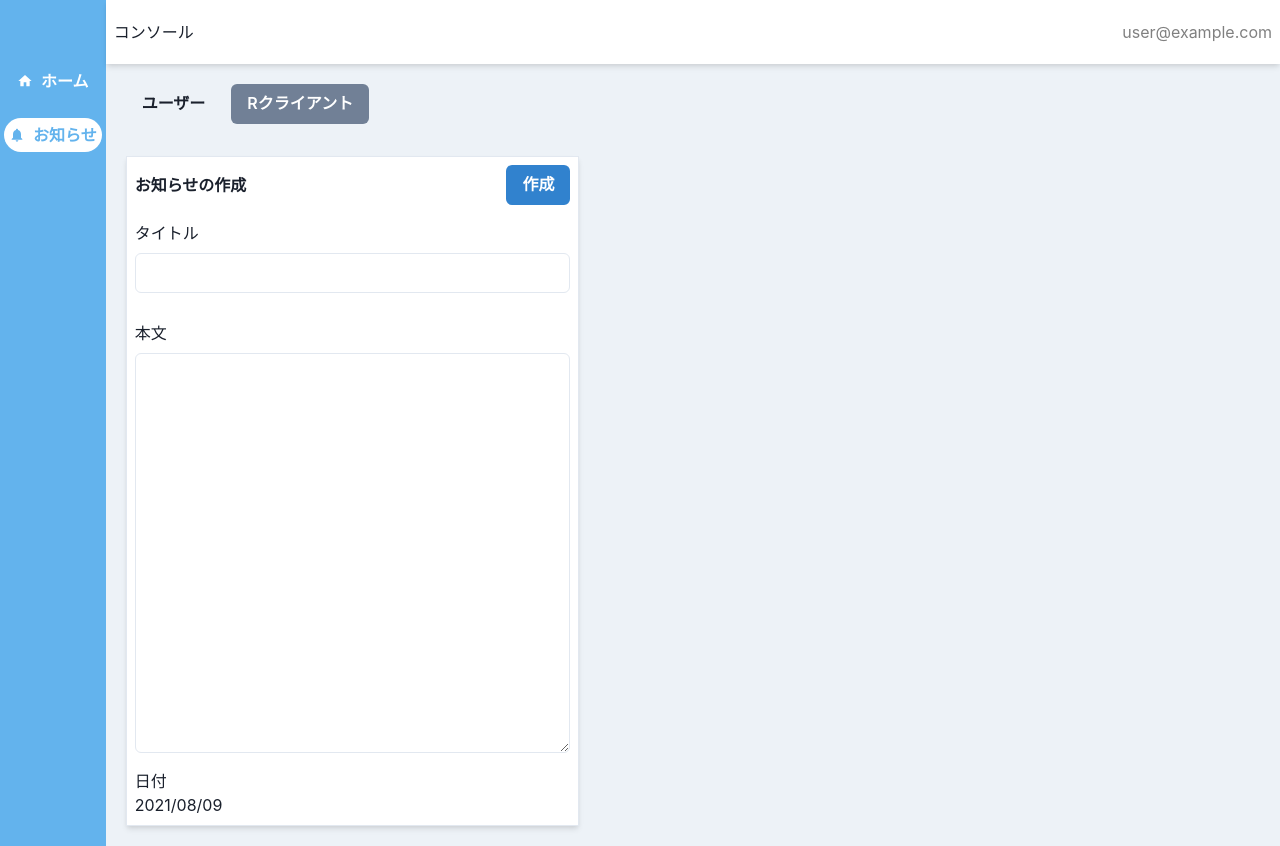
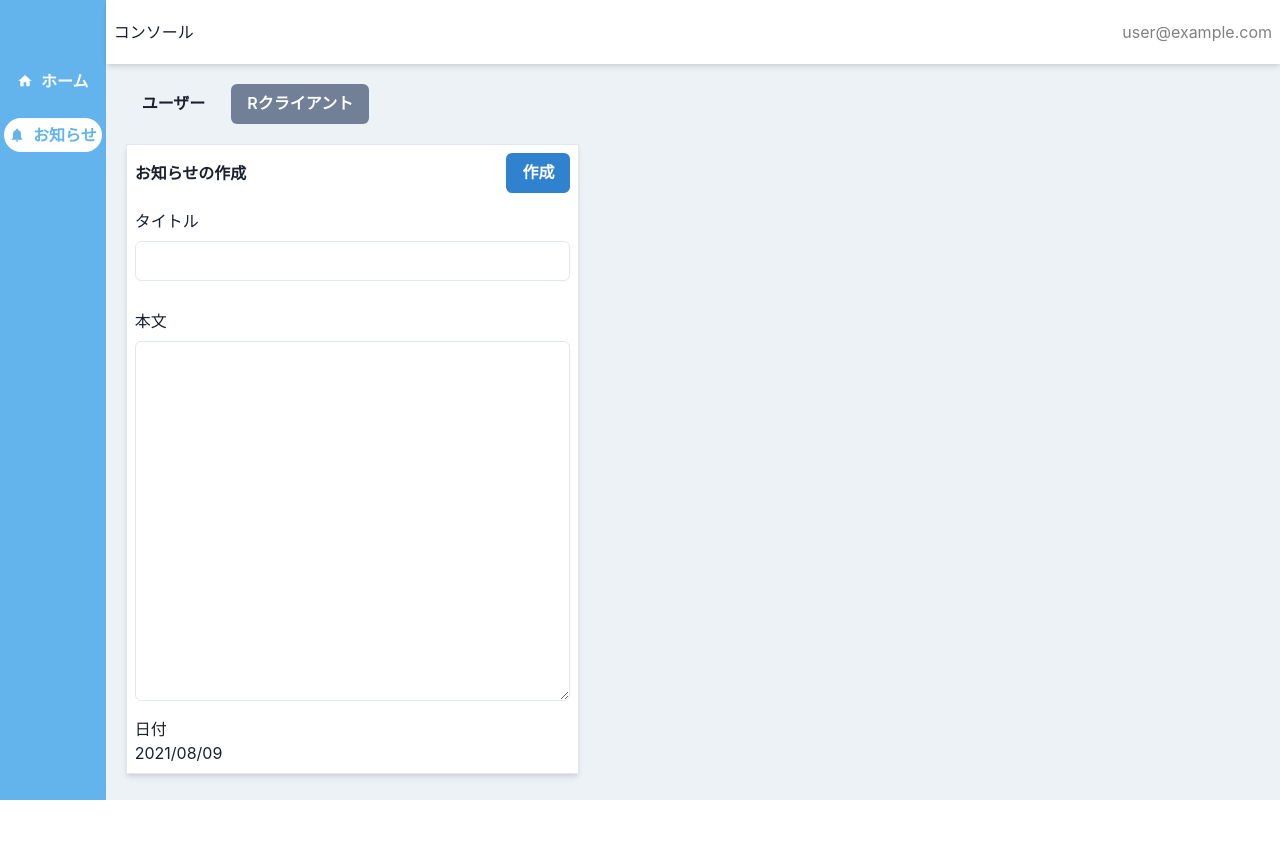
Before and after one commit to riku99/main-console, a React (Create React App) app: page /notifications in a window 1280 px wide. After the commit the page ends 800 px from the top, so only its background shows below. Built offline with nearby package versions, Linux system fonts and the light colour scheme; no server answers; sample sign-in values are in the browser's storage.

Commit message:
fix styles

```diff
--- a/src/components/pages/Notifications/Form.tsx
+++ b/src/components/pages/Notifications/Form.tsx
@@ -26,7 +26,7 @@ export const Form = React.memo(() => {
       </FormControl>
       <FormControl>
         <FormLabel mt={3}>本文</FormLabel>
-        <Textarea h="50vh" multiple />
+        <Textarea h="45vh" multiple />
       </FormControl>
       <Box mt={3}>
         <Text>日付</Text>
--- a/src/components/pages/Notifications/index.tsx
+++ b/src/components/pages/Notifications/index.tsx
@@ -46,7 +46,7 @@ export const Notifications = () => {
           />
         </HStack>
       </Flex>
-      <Box mt={8}>{selected === "r-client" && <RClient />}</Box>
+      <Box mt={5}>{selected === "r-client" && <RClient />}</Box>
     </>
   );
 };
```
